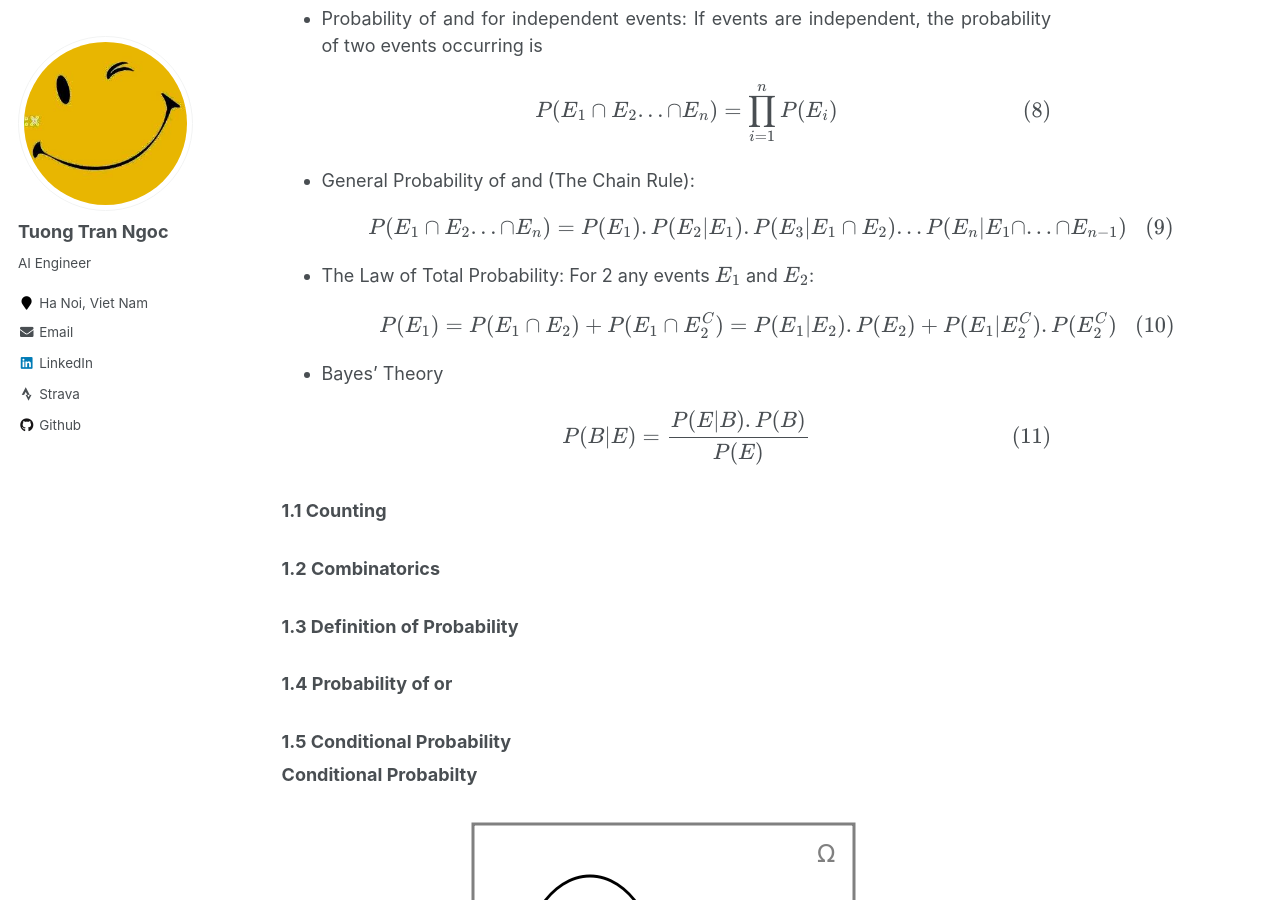
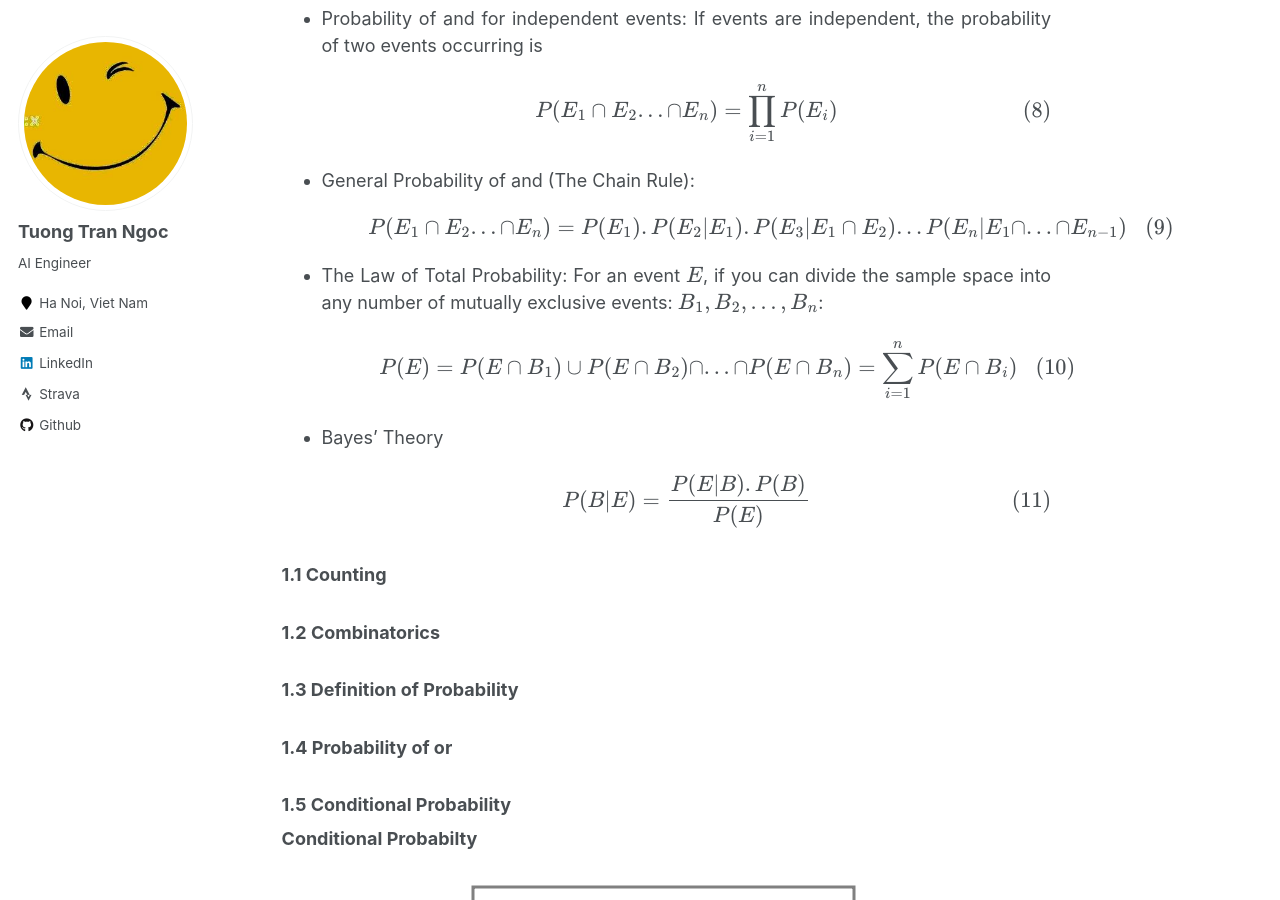
Before and after one commit to tuongtranngoc/tuongtranngoc.github.io, a Jekyll site: the page built from _posts/2024-05-17-probability-statistic.md, in a window 1280 px wide and 900 px high, scrolled down 1512 px. Built offline with Jekyll 4.4.1, drawn with Linux system fonts in a browser that asks for light colours; formulas are drawn with MathJax 3.

Commit message:
update: blog

```diff
--- a/_posts/2024-05-17-probability-statistic.md
+++ b/_posts/2024-05-17-probability-statistic.md
@@ -63,9 +63,9 @@ Anything that happens in our life is uncertain. There's uncertainty anywhere so
 
    $$P(E_1 \cap E_2 ... \cap E_n) = P(E_1). P(E_2 \vert E_1). P(E_3|E_1 \cap E_2) ... P(E_n|E_1\cap ... \cap E_{n-1})$$
 
-+ The Law of Total Probability: For 2 any events $E_1$ and $E_2$:
++ The Law of Total Probability: For an event $E$, if you can divide the sample space into any number of mutually exclusive events: $B_1, B_2, ..., B_n$:
 
-   $$P(E_1) = P(E_1 \cap E_2) + P(E_1 \cap E_2^C)=P(E_1|E_2).P(E_2) + P(E_1|E_2^C).P(E_2^C)$$
+   $$P(E) = P(E \cap B_1) \cup P(E \cap B_2) \cap ... \cap P(E \cap B_n) = \sum_{i=1}^n P(E \cap B_i)$$
 
 + Bayes' Theory
 
```
